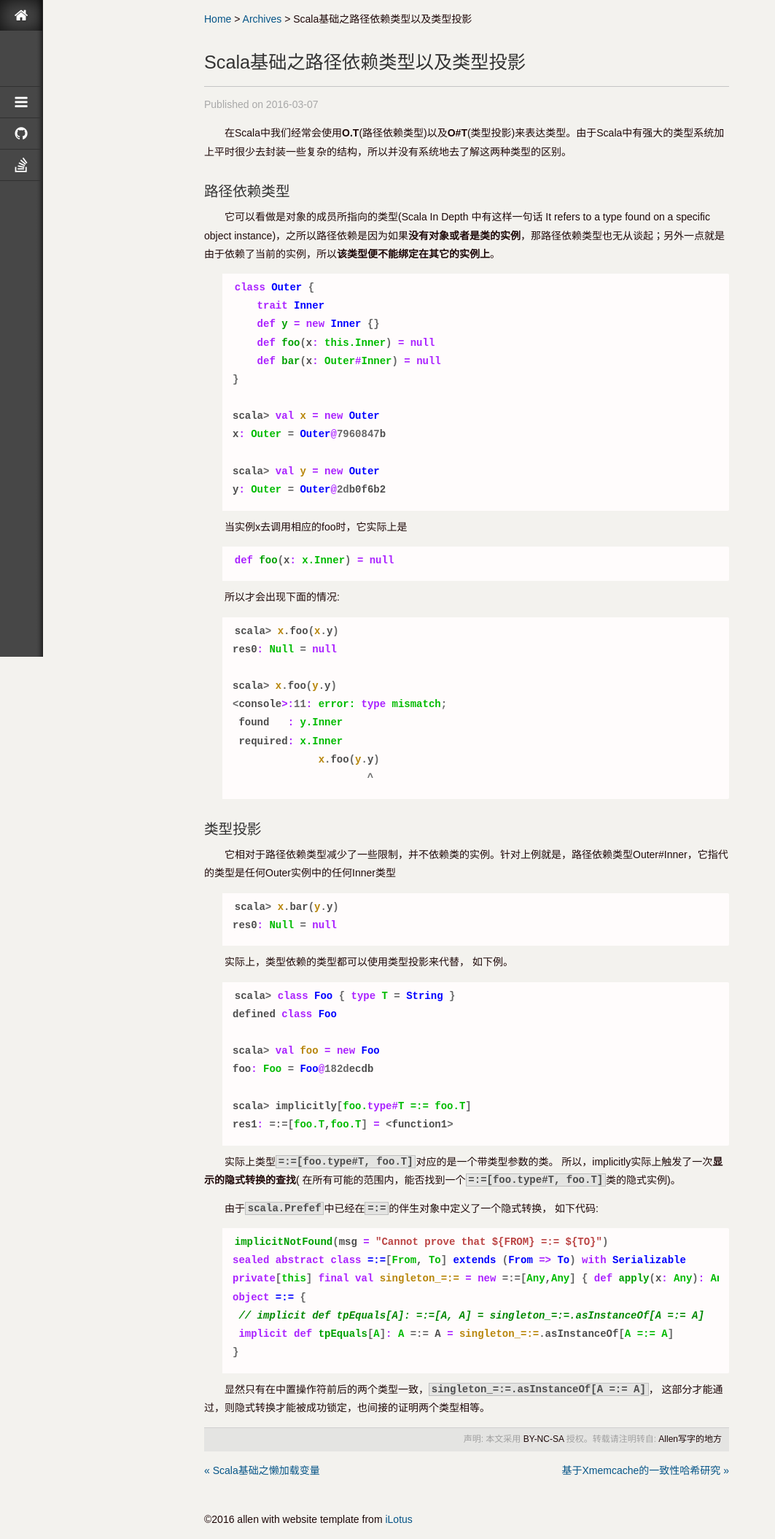
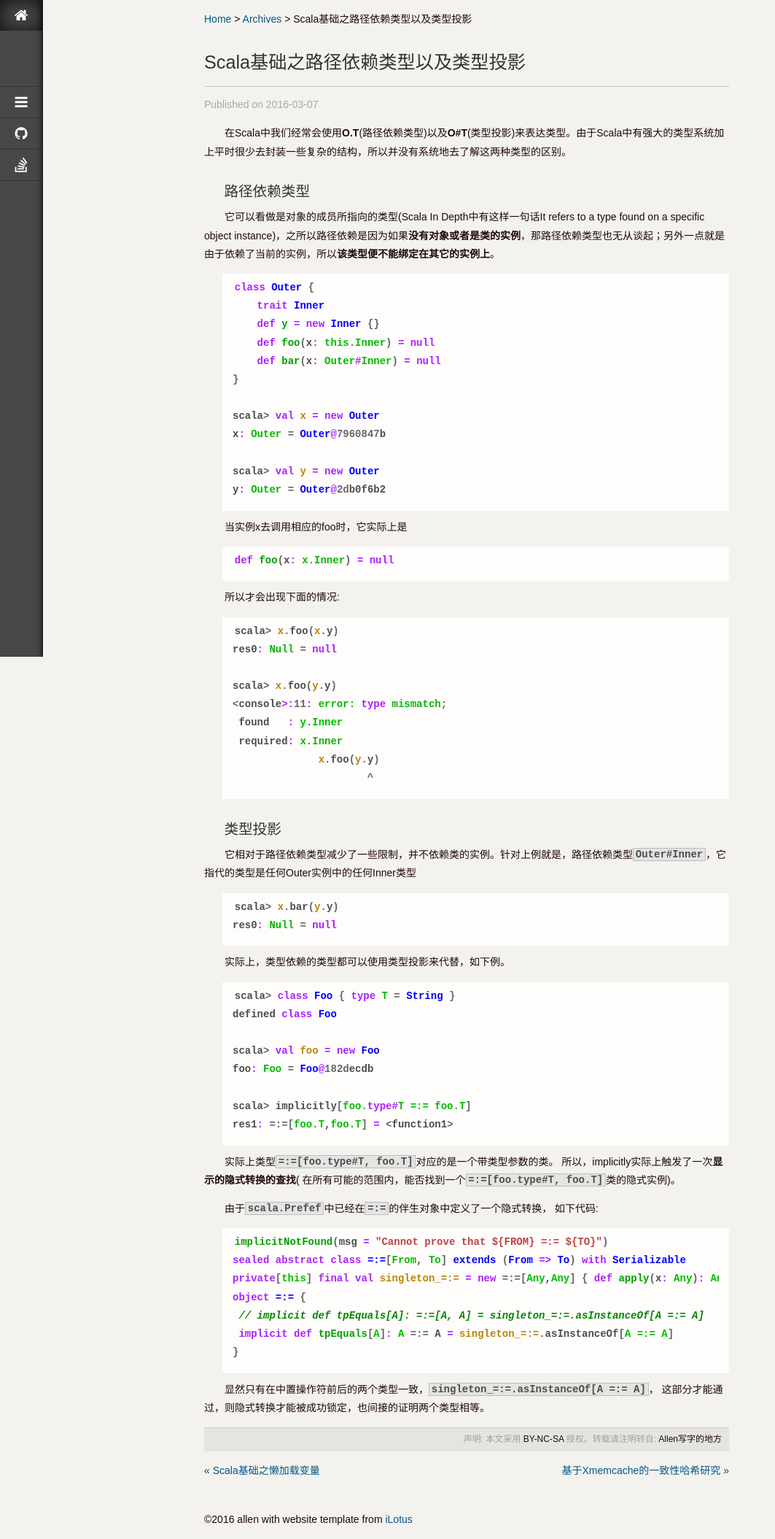
Before and after one commit to jacoffee/jacoffee.github.io, a Jekyll site: the page built from _posts/2016-03-07-scala-path-dependent-type.md, in a window 1280 px wide. Shown: the whole page at 73% size, without its empty margins (0-1063 px from the left). Built offline with Jekyll 4.4.1, drawn with Linux system fonts in a browser that asks for light colours; nearby versions of some CDN libraries; library files that are not in the unit come from our copies; Markdown is read by kramdown in place of the engine named in the settings; comment, search, counter and statistics services are not loaded.

Commit message:
format change and post fix

````diff
--- a/_posts/2016-03-07-scala-path-dependent-type.md
+++ b/_posts/2016-03-07-scala-path-dependent-type.md
@@ -14,7 +14,7 @@ keywords: [路径依赖类型，类型投影，类型相等检验]
 
 ###路径依赖类型
 
-它可以看做是对象的成员所指向的类型(Scala In Depth 中有这样一句话 It refers to a type found on a specific object instance)，之所以路径依赖是因为如果**没有对象或者是类的实例**，那路径依赖类型也无从谈起；另外一点就是由于依赖了当前的实例，所以**该类型便不能绑定在其它的实例上**。
+它可以看做是对象的成员所指向的类型(Scala In Depth中有这样一句话It refers to a type found on a specific object instance)，之所以路径依赖是因为如果**没有对象或者是类的实例**，那路径依赖类型也无从谈起；另外一点就是由于依赖了当前的实例，所以**该类型便不能绑定在其它的实例上**。
 
 ```scala
 class Outer {
@@ -53,13 +53,15 @@ scala> x.foo(y.y)
 
 ###类型投影
 
-它相对于路径依赖类型减少了一些限制，并不依赖类的实例。针对上例就是，路径依赖类型Outer#Inner，它指代的类型是任何Outer实例中的任何Inner类型
+它相对于路径依赖类型减少了一些限制，并不依赖类的实例。针对上例就是，路径依赖类型`Outer#Inner`，它指代的类型是任何Outer实例中的任何Inner类型
 
 ```scala
 scala> x.bar(y.y)
 res0: Null = null
 ```
-实际上，类型依赖的类型都可以使用类型投影来代替， 如下例。
+
+实际上，类型依赖的类型都可以使用类型投影来代替，如下例。
+
 
 ```scala
 scala> class Foo { type T = String }
--- a/static/css/style.css
+++ b/static/css/style.css
@@ -352,6 +352,7 @@ h1, h2, h3, h4, h5, h6 {
     font-size: 1.4em;
     border-bottom: 1px dotted #d8d8d8;
     margin-top: 1.4em;
+    margin-left: 1.4em;
 }
 .index h3 {
 /*    margin-left: 20px;  */
````
